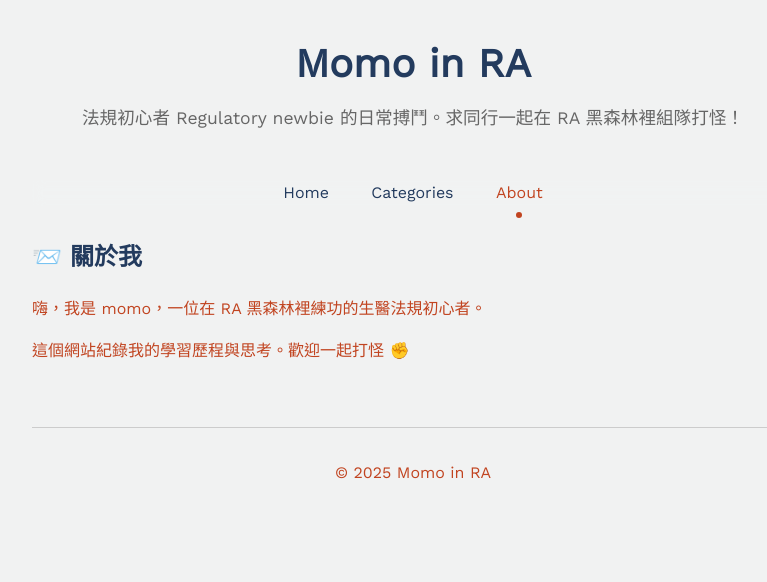
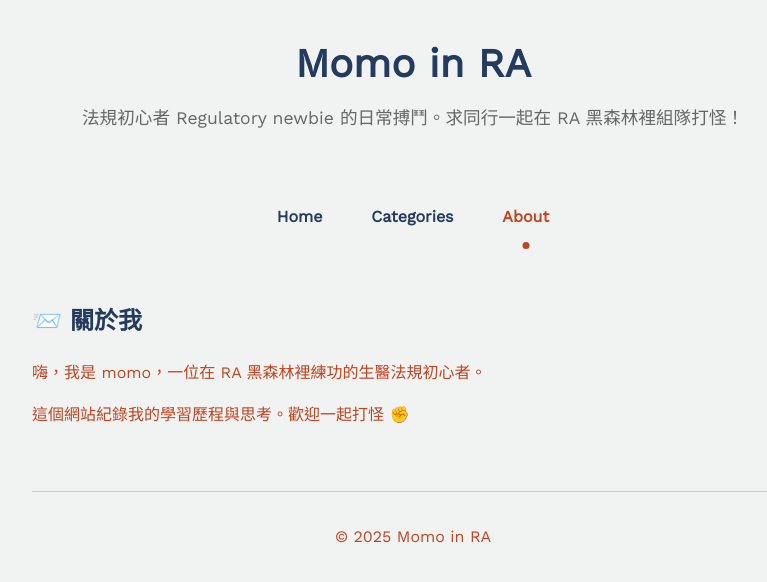
Before and after one commit to MomoInRA/github.io, a Jekyll site: the page built from about.html, in a window 1280 px wide. Shown: the top 582 px of the page, without its empty margins (227-994 px from the left). Built offline with Jekyll 4.4.1, drawn with Linux system fonts in a browser that asks for light colours.

Commit message:
Update style.css

```diff
--- a/assets/css/style.css
+++ b/assets/css/style.css
@@ -121,3 +121,22 @@ header a:hover, .navbar a:hover { text-decoration: none; }
 /* footer */
 footer { text-align:center; margin-top:4rem; padding:1rem; border-top:1px solid #ccc; }
 /* =================================================================== */
+
+/* NAV：加厚 + Sticky 往下留距 */
+.navbar{
+  top: 14px;              /* 原本 0 → 往下留 14px，可改 10~24 視覺喜好 */
+  padding: .5rem 0;       /* 導覽列本身也加一點上下留白 */
+}
+
+/* 連結更厚、更有存在感 */
+.navbar a{
+  padding: .7rem .9rem .9rem;  /* 上 .7 / 右 .9 / 下 .9 */
+  font-weight: 700;            /* 粗一點 */
+}
+
+/* 小圓點位置略下移、放大 1px（配合加厚） */
+.navbar a::after{
+  bottom: -8px;   /* 原 -6px → -8px，看起來更居中 */
+  width: 7px;
+  height: 7px;
+}
```
